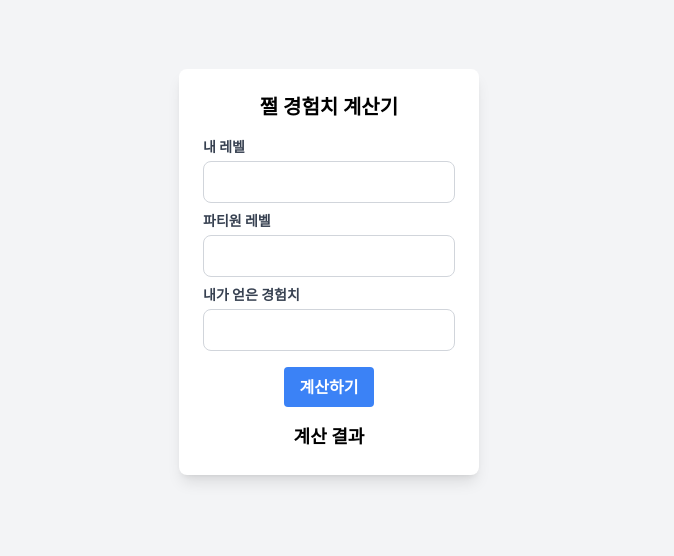
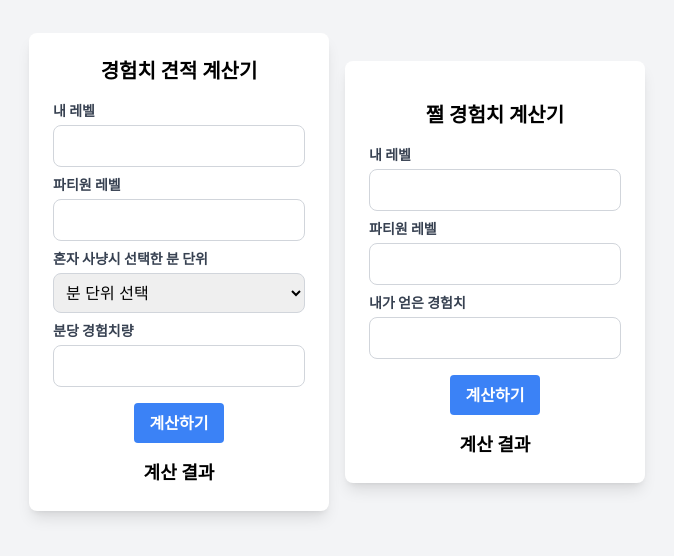
Before and after one commit to deusexmachinaa/jjul_cal, a Next.js app: page / in a window 1280 px wide. Shown: the part 128-684 px from the top of the page, without its empty margins (311-985 px from the left). Built offline with nearby package versions, Linux system fonts and the light colour scheme.

Commit message:
견적계산기 추가

```diff
--- /dev/null
+++ b/src/app/ExpEstimateCalculator.tsx
@@ -0,0 +1,189 @@
+"use cliet";
+import React, { useState } from "react";
+
+const ExpEstimateCalculator: React.FC = () => {
+  const [myLevel, setMyLevel] = useState<string>("");
+  const [partyLevel, setPartyLevel] = useState<string>("");
+  const [selectedMinutes, setSelectedMinutes] = useState<string>("");
+  const [expAmount, setExpAmount] = useState<string>("");
+  const [calculationResult, setCalculationResult] = useState<{
+    totalExp?: number;
+    myExp?: number;
+    partyExpShare?: number;
+  }>({});
+
+  const calculateExpEstimate = (
+    myLevel: number,
+    partyLevel: number,
+    minutes: number,
+    expAmount: number
+  ): { myExpPerHour: number; partyExpPerHour: number } => {
+    const multiplier = 60 / minutes;
+    const totalExp = expAmount * multiplier;
+
+    const totalLevel = myLevel + partyLevel;
+    const myLevelRatio = myLevel / totalLevel;
+    const partyLevelRatio = partyLevel / totalLevel;
+
+    const myExpPerHour = totalExp * (0.2 + 0.8 * myLevelRatio) * 1.1;
+    const partyExpPerHour = totalExp * 0.8 * partyLevelRatio * 1.1;
+
+    return { myExpPerHour, partyExpPerHour };
+  };
+
+  const handleEstimate = () => {
+    const myLevelNum = parseInt(myLevel);
+    const partyLevelNum = parseInt(partyLevel);
+    const selectedMinutesNum = parseInt(selectedMinutes);
+    const expAmountNum = parseInt(expAmount); // 사용자가 입력한 경험치량
+
+    if (
+      !isNaN(myLevelNum) &&
+      !isNaN(partyLevelNum) &&
+      !isNaN(selectedMinutesNum) &&
+      !isNaN(expAmountNum)
+    ) {
+      const { myExpPerHour, partyExpPerHour } = calculateExpEstimate(
+        myLevelNum,
+        partyLevelNum,
+        selectedMinutesNum,
+        expAmountNum
+      );
+      setCalculationResult({
+        totalExp: myExpPerHour + partyExpPerHour,
+        myExp: myExpPerHour,
+        partyExpShare: partyExpPerHour,
+      });
+    } else {
+      setCalculationResult({});
+    }
+  };
+  // 입력 처리 함수
+  const handleLevelChange = (
+    e: React.ChangeEvent<HTMLInputElement>,
+    setState: React.Dispatch<React.SetStateAction<string>>
+  ) => {
+    const value = e.target.value;
+    if (!isNaN(Number(value)) && Number(value) >= 0) {
+      if (/^\d*$/.test(value)) {
+        setState(value);
+      }
+    } else {
+      setState(""); // 숫자가 아니거나 음수일 경우 빈 문자열로 설정
+    }
+  };
+
+  return (
+    <div className="bg-white p-6 rounded-lg shadow-lg text-black mx-4 my-4">
+      <h2 className="text-xl font-bold mb-4 text-center">경험치 견적 계산기</h2>
+
+      {/* 사용자의 레벨 입력 필드 */}
+      <div className="mb-2">
+        <label
+          className="block text-gray-700 text-sm font-bold mb-1"
+          htmlFor="myLevel"
+        >
+          내 레벨
+        </label>
+        <input
+          className="border border-gray-300 p-2 rounded-lg w-full"
+          type="text"
+          inputMode="numeric"
+          id="myLevel"
+          value={myLevel}
+          onChange={(e) => handleLevelChange(e, setMyLevel)}
+        />
+      </div>
+
+      {/* 파티원의 레벨 입력 필드 */}
+      <div className="mb-2">
+        <label
+          className="block text-gray-700 text-sm font-bold mb-1"
+          htmlFor="partyLevel"
+        >
+          파티원 레벨
+        </label>
+        <input
+          className="border border-gray-300 p-2 rounded-lg w-full"
+          type="text"
+          inputMode="numeric"
+          id="partyLevel"
+          value={partyLevel}
+          onChange={(e) => handleLevelChange(e, setPartyLevel)}
+        />
+      </div>
+
+      {/* 선택한 분 단위 입력 필드 */}
+      <div className="mb-2">
+        <label
+          className="block text-gray-700 text-sm font-bold mb-1"
+          htmlFor="selectedMinutes"
+        >
+          혼자 사냥시 선택한 분 단위
+        </label>
+        <select
+          className="border border-gray-300 p-2 rounded-lg w-full"
+          id="selectedMinutes"
+          value={selectedMinutes}
+          onChange={(e) => setSelectedMinutes(e.target.value)}
+        >
+          <option value="">분 단위 선택</option>
+          <option value="5">5분</option>
+          <option value="10">10분</option>
+          <option value="15">15분</option>
+          <option value="20">20분</option>
+          <option value="30">30분</option>
+        </select>
+      </div>
+
+      {/* 총 경험치량 입력 필드 */}
+      <div className="mb-4">
+        <label
+          className="block text-gray-700 text-sm font-bold mb-1"
+          htmlFor="expAmount"
+        >
+          {selectedMinutes} 분당 경험치량
+        </label>
+        <input
+          className="border border-gray-300 p-2 rounded-lg w-full"
+          type="text"
+          inputMode="numeric"
+          id="expAmount"
+          value={expAmount}
+          onChange={(e) => handleLevelChange(e, setExpAmount)}
+        />
+      </div>
+
+      {/* 계산하기 버튼 */}
+      <div className="flex justify-center">
+        <button
+          className="bg-blue-500 hover:bg-blue-700 text-white font-bold py-2 px-4 rounded"
+          onClick={handleEstimate}
+        >
+          계산하기
+        </button>
+      </div>
+
+      {/* 계산 결과 표시 영역 */}
+      <div className="mt-4 text-black">
+        <h2 className="text-lg font-semibold text-center">계산 결과</h2>
+        {calculationResult.totalExp != null && (
+          <p>
+            1 시간당 전체 경험치: {calculationResult.totalExp.toLocaleString()}
+          </p>
+        )}
+        {calculationResult.myExp != null && (
+          <p>내 1 시간당 경험치: {calculationResult.myExp.toLocaleString()}</p>
+        )}
+        {calculationResult.partyExpShare != null && (
+          <p>
+            파티원 1 시간당 경험치:{" "}
+            {calculationResult.partyExpShare.toLocaleString()}
+          </p>
+        )}
+      </div>
+    </div>
+  );
+};
+
+export default ExpEstimateCalculator;
--- a/src/app/page.tsx
+++ b/src/app/page.tsx
@@ -1,5 +1,6 @@
 "use client";
 import React, { useEffect, useState } from "react";
+import ExpEstimateCalculator from "./ExpEstimateCalculator";
 
 export default function Home() {
   const [myLevel, setMyLevel] = useState<string>(""); // 내 레벫
@@ -89,10 +90,14 @@ export default function Home() {
   };
 
   return (
-    <div className="min-h-screen bg-gray-100 flex flex-col justify-center items-center">
+    <div className="min-h-screen bg-gray-100 flex justify-center items-center">
+      {/* 견적 계산기 카드 */}
+      <ExpEstimateCalculator />
       <div className="bg-white p-6 rounded-lg shadow-lg text-black">
         {/* 쩔 경험치 계산기 카드 */}
-        <h1 className="text-xl font-bold mb-4 text-center">쩔 경험치 계산기</h1>
+        <h1 className="text-xl font-bold mx-4 my-4 text-center">
+          쩔 경험치 계산기
+        </h1>
         <div className="mb-2">
           <label
             className="block text-gray-700 text-sm font-bold mb-1"
```
